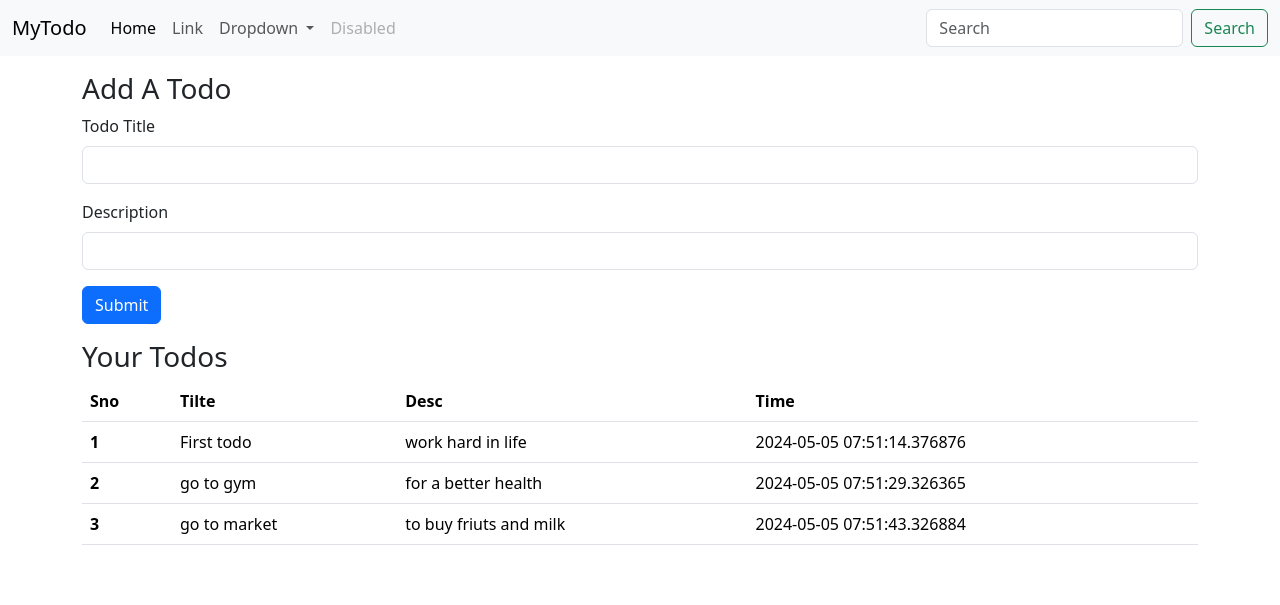
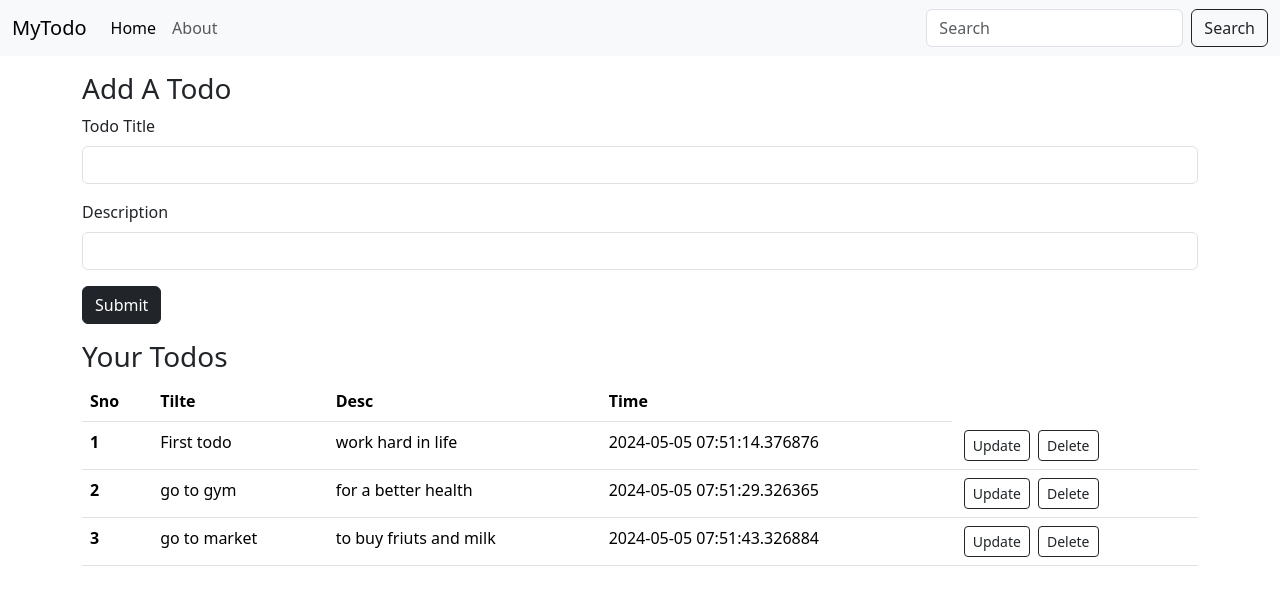
Before and after one commit to devendrajangir18/Todo-App, a Flask app: page / in a window 1280 px wide. Shown: the top 605 px of the page. Run offline with Flask 3, Linux system fonts and the light colour scheme; data comes from the database, SQL or seed files in the repository; both versions use the stored data as it was after the commit.

Commit message:
delete and update feature added

```diff
--- a/app.py
+++ b/app.py
@@ -1,4 +1,4 @@
-from flask import Flask, render_template, request
+from flask import Flask, render_template, request, redirect
 from flask_sqlalchemy import SQLAlchemy
 from datetime import datetime
 
@@ -28,11 +28,38 @@
     allTodo = Todo.query.all()
     return render_template('index.html', allTodo = allTodo) # not html its jinja2 format
 
-@app.route('/show')
-def product():
-    # allTodo = Todo.query.all()
-    # print(allTodo)
-    return 'This is product page'
+@app.route('/delete/<int:sno>')
+def delete(sno):
+    todo = Todo.query.filter_by(sno=sno).first()
+    db.session.delete(todo)
+    db.session.commit()
+    return redirect('/')
+
+@app.route('/update/<int:sno>', methods = ['GET', 'POST'])
+def update(sno):
+    if request.method == 'POST':
+        title = request.form['title']
+        desc = request.form['desc']
+        todo = Todo.query.filter_by(sno=sno).first()
+        todo.title = title
+        todo.desc = desc
+        db.session.add(todo)
+        db.session.commit()
+        return redirect('/')
+
+    todo = Todo.query.filter_by(sno=sno).first()
+    return render_template('update.html', todo = todo)
+
+# @app.route('/show')
+# def product():
+#     # allTodo = Todo.query.all()
+#     # print(allTodo)
+#     return 'This is product page'
+
+# @app.route('/create_db')
+# def create_db():
+#     db.create_all()
+#     return 'Database created successfully!'
 
 
 if __name__ == "__main__":
--- a/templates/index.html
+++ b/templates/index.html
@@ -1,67 +1,32 @@
-<!doctype html>
-<html lang="en">
-  <head>
-    <meta charset="utf-8">
-    <meta name="viewport" content="width=device-width, initial-scale=1">
-    <title>MyTodo</title>
-    <link href="https://cdn.jsdelivr.net/npm/bootstrap@5.3.3/dist/css/bootstrap.min.css" rel="stylesheet" integrity="sha384-QWTKZyjpPEjISv5WaRU9OFeRpok6YctnYmDr5pNlyT2bRjXh0JMhjY6hW+ALEwIH" crossorigin="anonymous">
-  </head>
-  <body>
-    <nav class="navbar navbar-expand-lg bg-body-tertiary">
-        <div class="container-fluid">
-          <a class="navbar-brand" href="/">MyTodo</a>
-          <button class="navbar-toggler" type="button" data-bs-toggle="collapse" data-bs-target="#navbarSupportedContent" aria-controls="navbarSupportedContent" aria-expanded="false" aria-label="Toggle navigation">
-            <span class="navbar-toggler-icon"></span>
-          </button>
-          <div class="collapse navbar-collapse" id="navbarSupportedContent">
-            <ul class="navbar-nav me-auto mb-2 mb-lg-0">
-              <li class="nav-item">
-                <a class="nav-link active" aria-current="page" href="#">Home</a>
-              </li>
-              <li class="nav-item">
-                <a class="nav-link" href="#">Link</a>
-              </li>
-              <li class="nav-item dropdown">
-                <a class="nav-link dropdown-toggle" href="#" role="button" data-bs-toggle="dropdown" aria-expanded="false">
-                  Dropdown
-                </a>
-                <ul class="dropdown-menu">
-                  <li><a class="dropdown-item" href="#">Action</a></li>
-                  <li><a class="dropdown-item" href="#">Another action</a></li>
-                  <li><hr class="dropdown-divider"></li>
-                  <li><a class="dropdown-item" href="#">Something else here</a></li>
-                </ul>
-              </li>
-              <li class="nav-item">
-                <a class="nav-link disabled" aria-disabled="true">Disabled</a>
-              </li>
-            </ul>
-            <form class="d-flex" role="search">
-              <input class="form-control me-2" type="search" placeholder="Search" aria-label="Search">
-              <button class="btn btn-outline-success" type="submit">Search</button>
-            </form>
-          </div>
-        </div>
-      </nav>
+{% extends 'base.html' %}
+{% block title %} Home {% endblock title %}
+{% block body %}
 
 <div class="container my-3">
   <h3>Add A Todo</h3>
-        <form action="/" method = "POST">
+  <form action="/" method="POST">
     <div class="mb-3">
       <label for="title" class="form-label">Todo Title</label>
-              <input type="text" class="form-control" name ="title" id="title" aria-describedby="emailHelp">
+      <input type="text" class="form-control" name="title" id="title" aria-describedby="emailHelp">
     </div>
     <div class="mb-3">
       <label for="desc" class="form-label">Description</label>
-              <input type="text" class="form-control" name ="desc" id="desc">
+      <input type="text" class="form-control" name="desc" id="desc">
     </div>
-            <button type="submit" class="btn btn-primary">Submit</button>
+    <button type="submit" class="btn btn-dark">Submit</button>
   </form>
 </div>
 
 <div class="container my-3">
   <h3>Your Todos</h3>
   <table class="table">
+    <tbody>
+      <!-- jinja2 for loop and | this means pipeline  for filters in jinja -->
+      {% if allTodo|length == 0 %}
+      <div class="alert alert-dark" role="alert">
+        No Todos Found. Add Your First Todo!
+      </div>
+      {% else %}
       <thead>
         <tr>
           <th scope="col">Sno</th>
@@ -70,20 +35,25 @@
           <th scope="col">Time</th>
         </tr>
       </thead>
-            <tbody>
-               <!-- jinja2 for loop -->
+
       {% for todo in allTodo %}
       <tr>
-                  <th scope="row">{{loop.index}}</th>   <!-- auto increment serial number in jinja2 format -->
+        <th scope="row">{{loop.index}}</th> <!-- auto increment serial number in jinja2 format -->
         <!-- variables in jinja format -->
         <td>{{todo.title}}</td>
         <td>{{todo.desc}}</td>
         <td>{{todo.date_created}}</td>
+        <td>
+          <a href="/update/{{todo.sno}}" type="button" class="btn btn-outline-dark btn-sm mx-1">Update</button>
+            <a href="/delete/{{todo.sno}}" type="button" class="btn btn-outline-dark btn-sm mx-1">Delete</button>
+        </td>
       </tr>
       {% endfor %}
+      {% endif %}
     </tbody>
   </table>
 </div>
-    <script src="https://cdn.jsdelivr.net/npm/bootstrap@5.3.3/dist/js/bootstrap.bundle.min.js" integrity="sha384-YvpcrYf0tY3lHB60NNkmXc5s9fDVZLESaAA55NDzOxhy9GkcIdslK1eN7N6jIeHz" crossorigin="anonymous"></script>
-  </body>
-</html>
+<script src="https://cdn.jsdelivr.net/npm/bootstrap@5.3.3/dist/js/bootstrap.bundle.min.js"
+  integrity="sha384-YvpcrYf0tY3lHB60NNkmXc5s9fDVZLESaAA55NDzOxhy9GkcIdslK1eN7N6jIeHz" crossorigin="anonymous"></script>
+
+{% endblock body %}
```
Also changed, not shown: templates/update.html (added, +23 -0 lines), instance/todo.db. Lines whose indentation alone changed are shown as unchanged.
